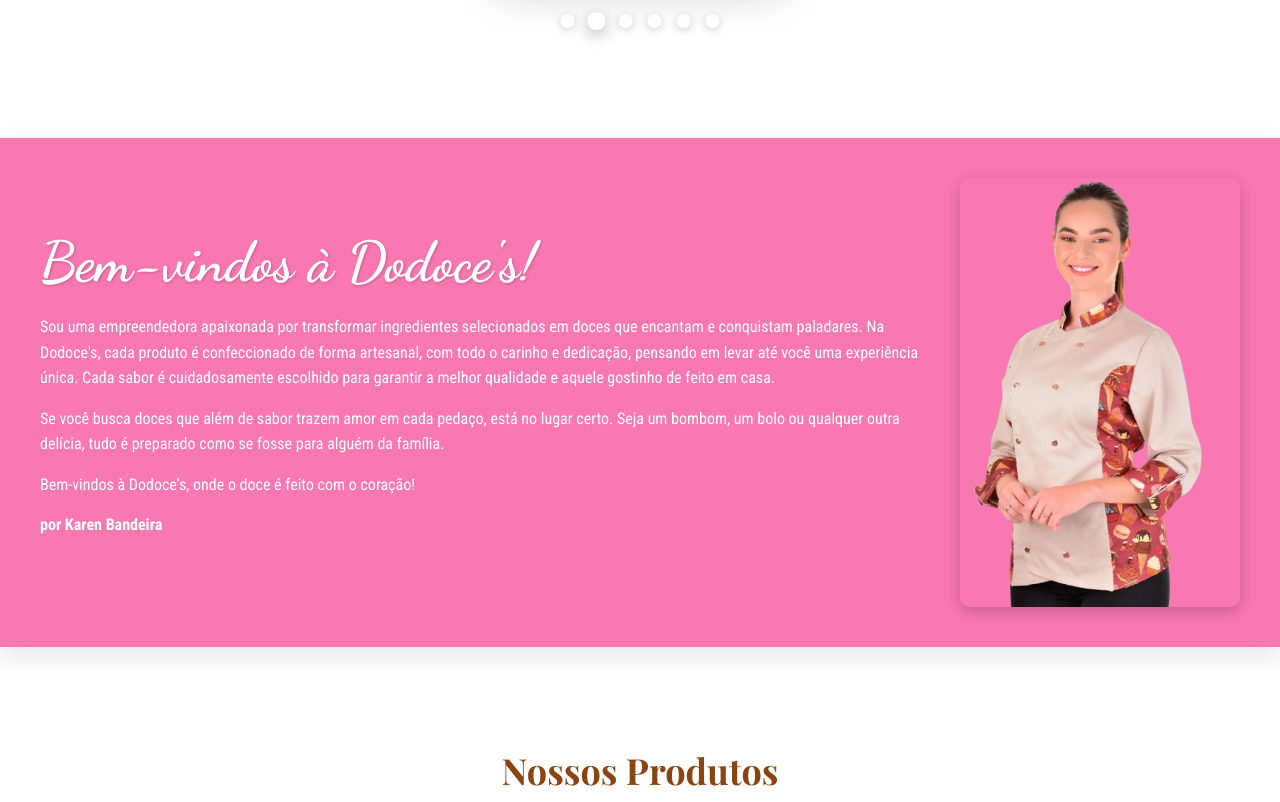
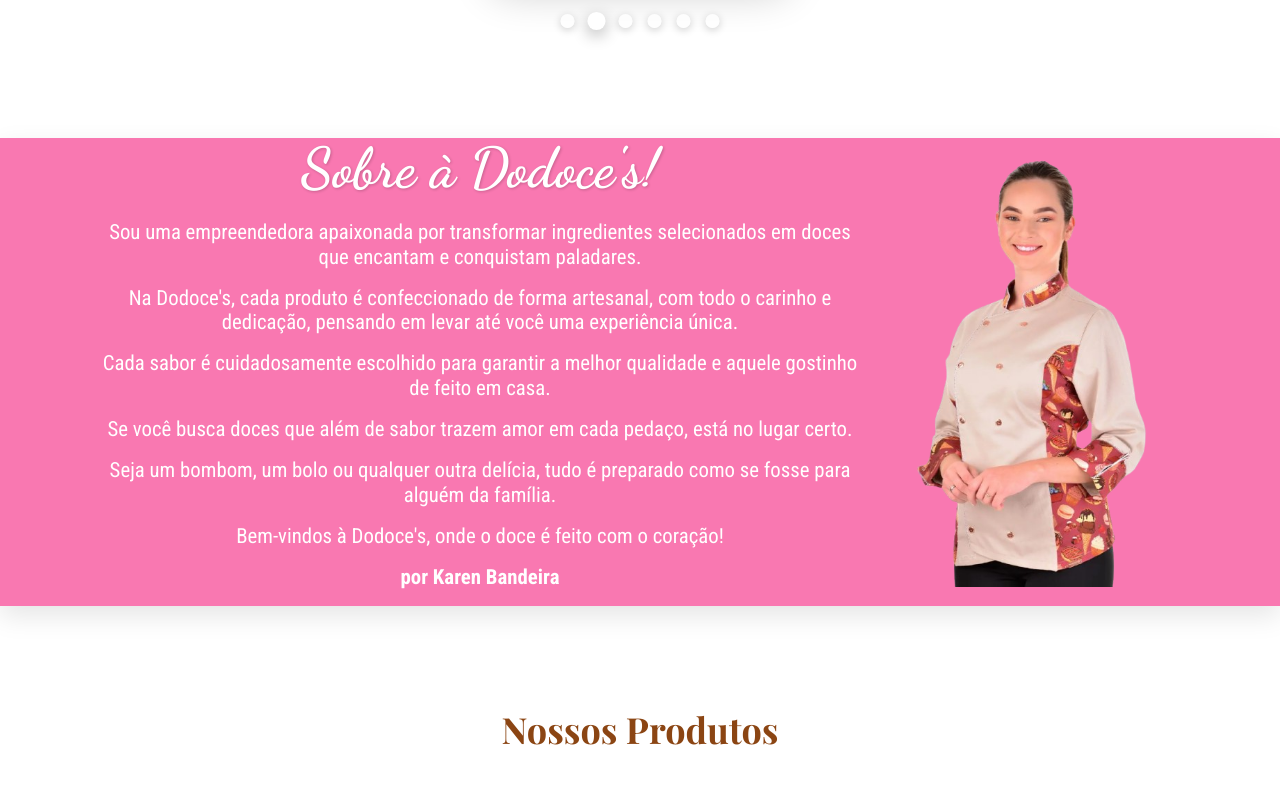
Before and after one commit to ferreirahelber/doceria-landing-page-v3, a React (Create React App) app: page / in a window 1280 px wide. Shown: the part 660-1462 px from the top of the page. Built offline with nearby package versions, Linux system fonts and the light colour scheme.

Commit message:
Finalizado a parte de saudação com a foto da doceira, tudo perfeito

```diff
--- a/src/App.css
+++ b/src/App.css
@@ -80,21 +80,21 @@
 .greeting-container {
   display: flex;
   flex-wrap: wrap; /* Permite que os itens quebrem para a linha de baixo em telas pequenas */
-  gap: 30px; /* Espaço entre o texto e a imagem */
+  gap: 40px; /* Espaço entre o texto e a imagem */
   align-items: center; /* Centraliza verticalmente o texto e a imagem */
+  justify-content: center; /* centralizar o conteúdo como um grupo */
   background-color: #f978b1; /* Cor de fundo rosa */
-  padding: 40px; /* Preenchimento interno */
-
   margin: 80px 0 0; /* Margem superior, centralizado, sem margem inferior */
-
+  /*padding: 40px; /* Adicionei um padding lateral para telas pequenas */
   color: white;
   font-family: 'Roboto Condensed', sans-serif;
   box-shadow: 0 10px 25px rgba(0, 0, 0, 0.1);
 }
 
 .greeting-text {
-  flex: 1; /* Ocupa o espaço flexível disponível */
-  min-width: 300px; /* Largura mínima para o bloco de texto antes de quebrar a linha */
+  min-width: 40%; /* Largura mínima para o bloco de texto antes de quebrar a linha */
+  /* 👇 ADICIONE uma largura máxima para o texto não ficar muito longo em telas grandes 👇 */
+  max-width: 60%;
 }
 
 .greeting-image-container {
@@ -107,8 +107,6 @@
 .greeting-image {
   width: 100%;
   height: auto;
-  border-radius: 10px; /* Bordas arredondadas para a foto */
-  box-shadow: 0 5px 15px rgba(0, 0, 0, 0.2);
   object-fit: cover;
 }
 
@@ -120,19 +118,15 @@
   font-family: 'Dancing Script', cursive;
   line-height: 1.1;
   text-shadow: 1px 1px 3px rgba(0,0,0,0.2);
+  text-align: center;
 }
 
 /* Formatação do parágrafo da saudação */
 .greeting-text p {
-  font-size: 1rem;
-  margin-bottom: 15px;
-  line-height: 1.6;
-}
-
-
-/* Cor de fundo exclusiva para a seção do carrossel */
-.bg-carousel-custom {
-  background-color: #a37716;
+  font-size: 1.3rem;
+  margin-bottom: 16px;
+  line-height: 1.2;
+  text-align: center;
 }
 
 /* Estilo para os títulos das seções (Nossos Deliciosos Doces, Nosso Cardápio) */
--- a/src/App.jsx
+++ b/src/App.jsx
@@ -249,17 +249,25 @@
           <div className="greeting-container">
             {/* Bloco de Texto */}
             <div className="greeting-text">
-              <h2>Bem-vindos à Dodoce's!</h2>
+              <h2>Sobre à Dodoce's!</h2>
               <p>
                 Sou uma empreendedora apaixonada por transformar ingredientes selecionados
-                em doces que encantam e conquistam paladares. Na Dodoce's, cada produto é
-                confeccionado de forma artesanal, com todo o carinho e dedicação, pensando
-                em levar até você uma experiência única. Cada sabor é cuidadosamente
-                escolhido para garantir a melhor qualidade e aquele gostinho de feito em casa.
+                em doces que encantam e conquistam paladares.
+              </p>
+              <p>
+                Na Dodoce's, cada produto é confeccionado de forma artesanal, com todo o carinho e dedicação, pensando
+                em levar até você uma experiência única.
+              </p>
+              <p>
+                Cada sabor é cuidadosamente escolhido para garantir a melhor
+                qualidade e aquele gostinho de feito em casa.
               </p>
               <p>
                 Se você busca doces que além de sabor trazem amor em cada pedaço, está no
-                lugar certo. Seja um bombom, um bolo ou qualquer outra delícia, tudo é
+                lugar certo.
+              </p>
+              <p>
+                Seja um bombom, um bolo ou qualquer outra delícia, tudo é
                 preparado como se fosse para alguém da família.
               </p>
               <p>
```
